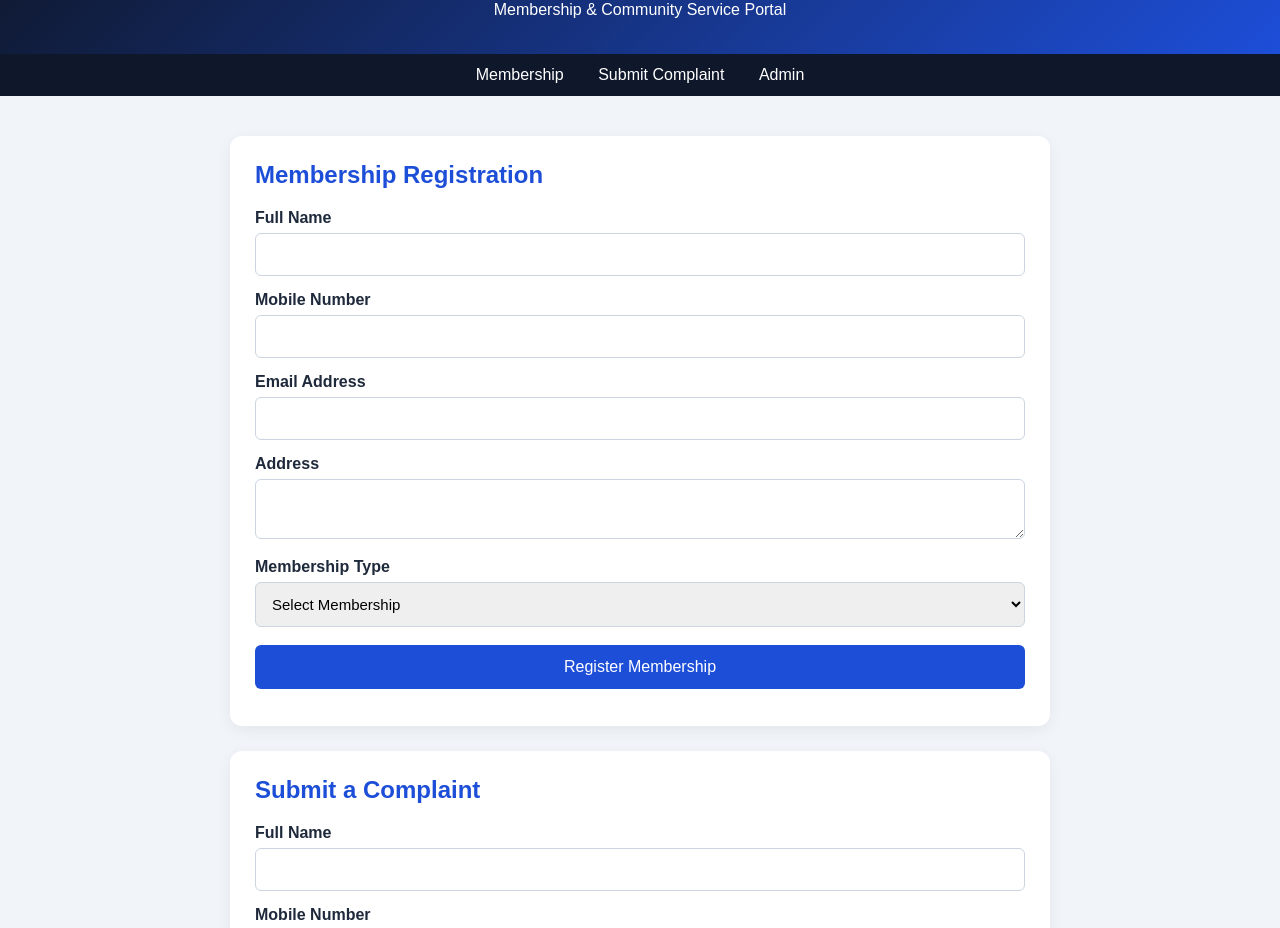
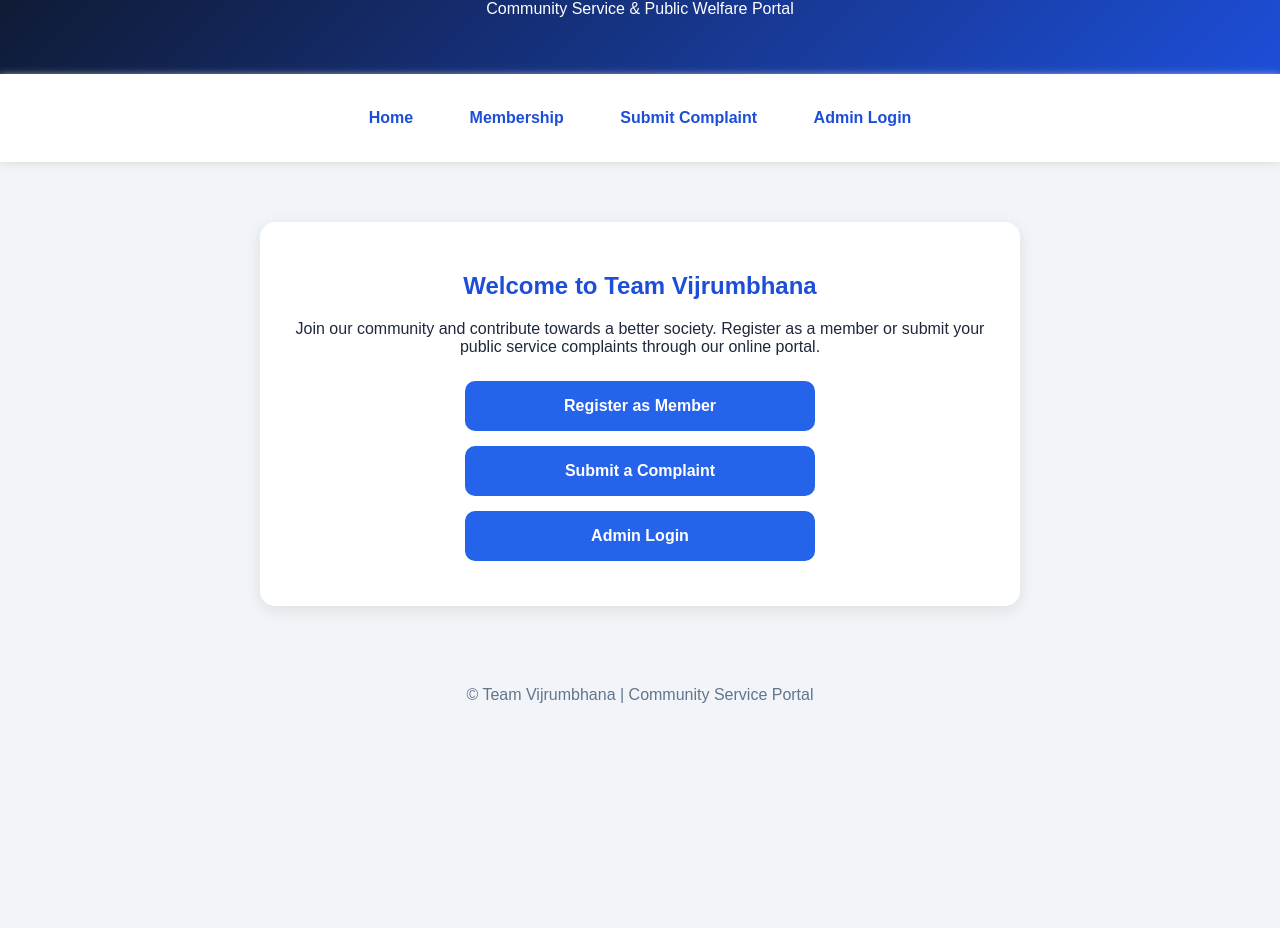
Before and after one commit to vijrumbhanateam-lang/Team-Vijrumbhana, a website: page public/index.html in a window 1280 px wide. Shown: the part 87-1015 px from the top of the page. After the commit the page ends 811 px from the top, so only its background shows below. Drawn offline with Linux system fonts and the light colour scheme.

Commit message:
Update index.html

```diff
--- a/public/index.html
+++ b/public/index.html
@@ -21,7 +21,7 @@
   background: linear-gradient(135deg, #0f172a, #1d4ed8);
   color: white;
   text-align: center;
-      padding: 35px 15px;
+  padding: 40px 15px;
 }
 
 header h1 {
@@ -30,81 +30,72 @@
 }
 
 header p {
-      margin-bottom: 0;
+  margin-top: 10px;
 }
 
 nav {
-      background: #0f172a;
+  background: #ffffff;
+  padding: 15px;
   text-align: center;
-      padding: 12px;
+  box-shadow: 0 2px 8px #ddd;
 }
 
 nav a {
-      color: white;
+  display: inline-block;
+  margin: 8px;
+  padding: 12px 18px;
   text-decoration: none;
-      margin: 0 15px;
+  color: #1d4ed8;
+  font-weight: bold;
+  border-radius: 8px;
 }
 
-    .container {
-      max-width: 850px;
-      margin: 25px auto;
-      padding: 15px;
+nav a:hover {
+  background: #dbeafe;
+}
+
+main {
+  max-width: 800px;
+  margin: 40px auto;
+  padding: 20px;
 }
 
 .card {
   background: white;
-      padding: 25px;
-      margin-bottom: 25px;
-      border-radius: 12px;
-      box-shadow: 0 4px 15px #00000010;
+  padding: 30px;
+  border-radius: 15px;
+  text-align: center;
+  box-shadow: 0 4px 15px #ddd;
 }
 
-    h2 {
+.card h2 {
   color: #1d4ed8;
-      margin-top: 0;
 }
 
-    label {
+.buttons {
+  margin-top: 25px;
+}
+
+.buttons a {
   display: block;
-      margin-top: 15px;
+  margin: 15px auto;
+  padding: 16px;
+  max-width: 350px;
+  background: #2563eb;
+  color: white;
+  text-decoration: none;
+  border-radius: 10px;
   font-weight: bold;
 }
 
-    input, select, textarea {
-      width: 100%;
-      padding: 12px;
-      margin-top: 6px;
-      border: 1px solid #cbd5e1;
-      border-radius: 6px;
-      font-size: 15px;
-    }
-
-    button {
-      background: #1d4ed8;
-      color: white;
-      border: none;
-      padding: 13px 20px;
-      margin-top: 18px;
-      border-radius: 6px;
-      cursor: pointer;
-      font-size: 16px;
-      width: 100%;
-    }
-
-    button:hover {
+.buttons a:hover {
   background: #1e40af;
-    }
-
-    .message {
-      margin-top: 12px;
-      font-weight: bold;
 }
 
 footer {
   text-align: center;
   padding: 20px;
-      background: #0f172a;
-      color: white;
+  color: #64748b;
 }
 </style>
 </head>
@@ -113,131 +104,36 @@
 
 <header>
   <h1>TEAM VIJRUMBHANA</h1>
-  <p>Membership & Community Service Portal</p>
+  <p>Community Service & Public Welfare Portal</p>
 </header>
 
 <nav>
-  <a href="#membership">Membership</a>
-  <a href="#complaint">Submit Complaint</a>
-  <a href="/admin.html">Admin</a>
+  <a href="/">Home</a>
+  <a href="/membership.html">Membership</a>
+  <a href="/complaint.html">Submit Complaint</a>
+  <a href="/admin.html">Admin Login</a>
 </nav>
 
-<div class="container">
+<main>
+  <div class="card">
+    <h2>Welcome to Team Vijrumbhana</h2>
+    <p>
+      Join our community and contribute towards a better society.
+      Register as a member or submit your public service complaints
+      through our online portal.
+    </p>
 
-  <section class="card" id="membership">
-    <h2>Membership Registration</h2>
-
-    <form id="membershipForm">
-      <label>Full Name</label>
-      <input name="name" required>
-
-      <label>Mobile Number</label>
-      <input name="mobile" type="tel" pattern="[0-9]{10}" required>
-
-      <label>Email Address</label>
-      <input name="email" type="email">
-
-      <label>Address</label>
-      <textarea name="address" required></textarea>
-
-      <label>Membership Type</label>
-      <select name="role" required>
-        <option value="">Select Membership</option>
-        <option>General Member</option>
-        <option>Volunteer</option>
-        <option>Supporter</option>
-      </select>
-
-      <button type="submit">Register Membership</button>
-      <div class="message" id="membershipMessage"></div>
-    </form>
-  </section>
-
-  <section class="card" id="complaint">
-    <h2>Submit a Complaint</h2>
-
-    <form id="complaintForm">
-      <label>Full Name</label>
-      <input name="name" required>
-
-      <label>Mobile Number</label>
-      <input name="mobile" type="tel" pattern="[0-9]{10}" required>
-
-      <label>Complaint Category</label>
-      <select name="category" required>
-        <option value="">Select Category</option>
-        <option>Water Supply</option>
-        <option>Roads</option>
-        <option>Electricity</option>
-        <option>Sanitation</option>
-        <option>Other</option>
-      </select>
-
-      <label>Complaint Description</label>
-      <textarea name="description" required></textarea>
-
-      <button type="submit">Submit Complaint</button>
-      <div class="message" id="complaintMessage"></div>
-    </form>
-  </section>
-
+    <div class="buttons">
+      <a href="/membership.html">Register as Member</a>
+      <a href="/complaint.html">Submit a Complaint</a>
+      <a href="/admin.html">Admin Login</a>
     </div>
+  </div>
+</main>
 
 <footer>
-  © 2026 Team Vijrumbhana | Community Service Portal
+  © Team Vijrumbhana | Community Service Portal
 </footer>
-
-<script>
-  async function submitForm(formId, endpoint, messageId, successMessage) {
-    const form = document.getElementById(formId);
-    const message = document.getElementById(messageId);
-
-    form.addEventListener("submit", async function(event) {
-      event.preventDefault();
-
-      message.textContent = "Submitting...";
-      message.style.color = "#1d4ed8";
-
-      const data = Object.fromEntries(new FormData(form));
-
-      try {
-        const response = await fetch(endpoint, {
-          method: "POST",
-          headers: { "Content-Type": "application/json" },
-          body: JSON.stringify(data)
-        });
-
-        const result = await response.json();
-
-        if (!response.ok || !result.success) {
-          throw new Error(result.message || "Submission failed");
-        }
-
-        message.textContent = successMessage;
-        message.style.color = "green";
-        form.reset();
-
-      } catch (error) {
-        message.textContent = error.message || "Unable to submit. Please try again.";
-        message.style.color = "red";
-      }
-    });
-  }
-
-  submitForm(
-    "membershipForm",
-    "/api/membership",
-    "membershipMessage",
-    "Membership registered successfully!"
-  );
-
-  submitForm(
-    "complaintForm",
-    "/api/complaint",
-    "complaintMessage",
-    "Complaint submitted successfully!"
-  );
-</script>
 
 </body>
 </html>
```
Lines whose indentation alone changed are shown as unchanged.
